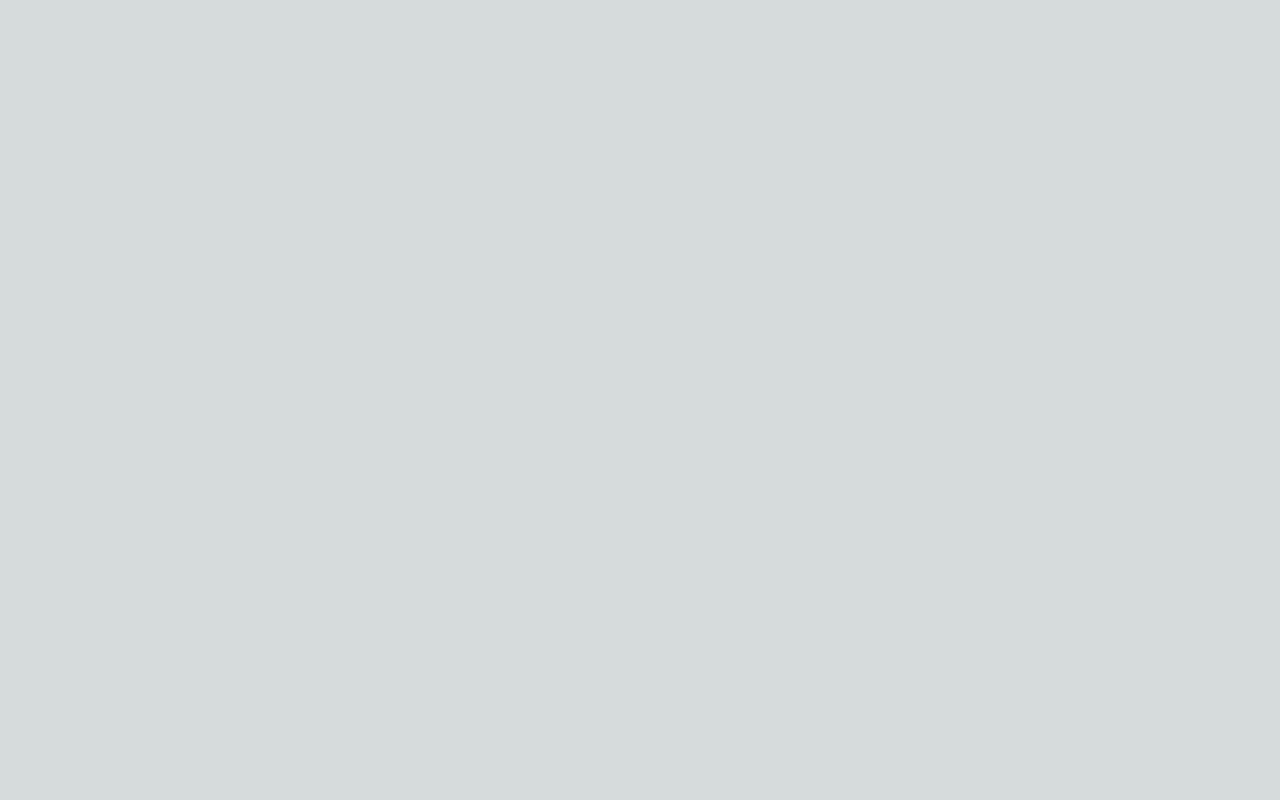
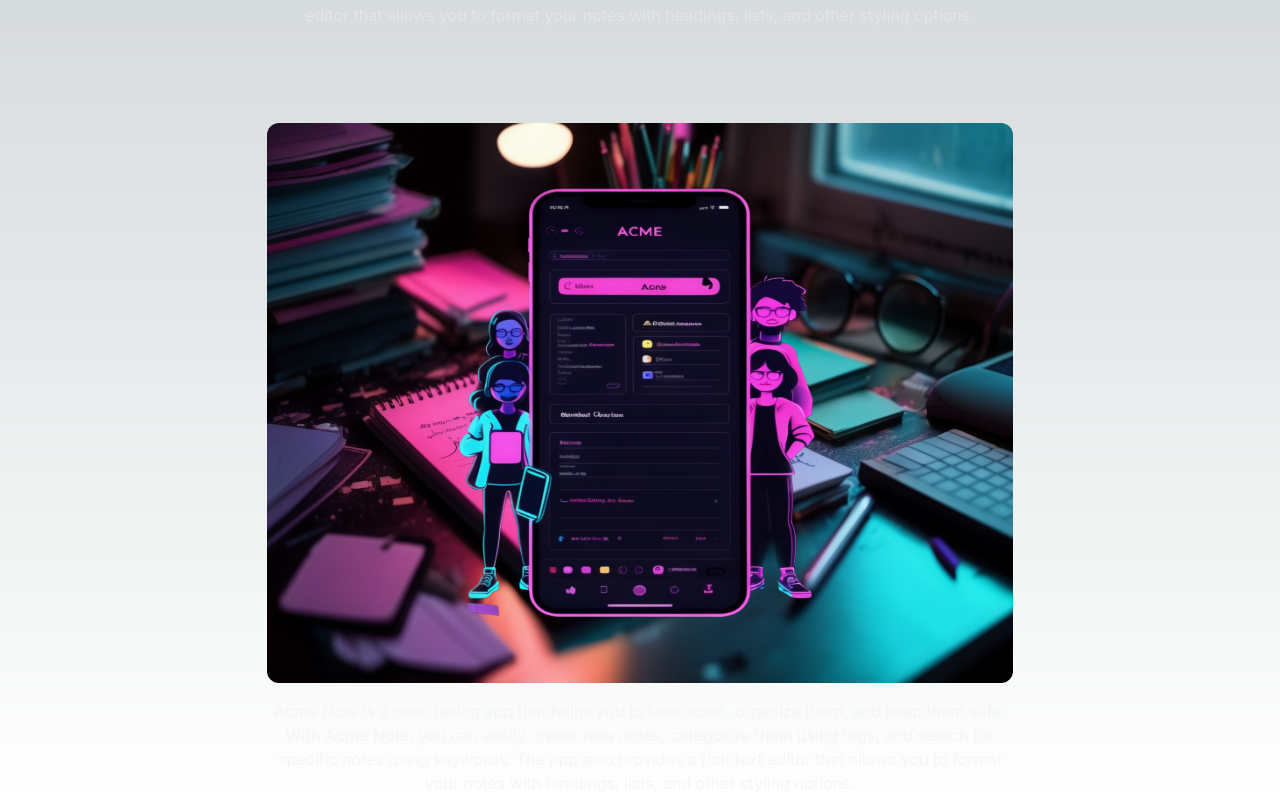
Before and after one commit to SSOURABH58/acme-note, a Next.js app: page / in a window 1280 px wide. Shown: the part 800-1600 px from the top of the page. Before the commit the page ends 800 px from the top, so only its background shows below. Built offline with nearby package versions, Linux system fonts and the light colour scheme.

Commit message:
got animation working

```diff
--- a/app/globals.css
+++ b/app/globals.css
@@ -31,7 +31,3 @@
     text-wrap: balance;
   }
 }
-
-.animateOnViewScroll {
-  animation-timeline: scroll();
-}
--- a/app/page.tsx
+++ b/app/page.tsx
@@ -10,7 +10,7 @@
 
 export default function Home() {
   return (
-    <main className="overflow-y-scroll relative h-screen   flex flex-1 min-h-screen flex-col bg-primBg items-center gap-14">
+    <main className="relative h-screen   flex flex-1 min-h-screen flex-col bg-primBg items-center gap-14">
       <div className="h-9" />
       <Header className={"sticky w-full z-50 top-0"} />
       <Intro />
--- a/components/Intro.tsx
+++ b/components/Intro.tsx
@@ -1,5 +1,5 @@
 import Image from "next/image";
-import React from "react";
+import React, { useRef } from "react";
 
 function Intro() {
   return (
--- a/components/Preview.tsx
+++ b/components/Preview.tsx
@@ -1,20 +1,40 @@
+"use client";
 import Image from "next/image";
 import React from "react";
+import { useRef } from "react";
+import { motion, useScroll } from "framer-motion";
 
 function Preview() {
+  const ref = useRef(null);
+  const { scrollYProgress } = useScroll({
+    target: ref,
+    offset: ["0 1", "1.1 1"],
+  });
   return (
     <div className="w-7/12 flex flex-col gap-4">
-      <div className="flex w-full aspect-video relative justify-center items-center mb-40">
+      <motion.div
+        ref={ref}
+        style={{
+          opacity: scrollYProgress,
+          scale: -scrollYProgress,
+        }}
+        className="flex w-full aspect-video relative justify-center items-center "
+      >
         <Image
           src="/images/notesBackgrund.png"
           fill
           alt=""
           className="rounded-xl "
         />
-        <div className="w-3/5 aspect-[4/5] relative">
+        <motion.div
+          style={{
+            scale: scrollYProgress,
+          }}
+          className="w-3/5 aspect-[4/5] relative"
+        >
           <Image src="/images/appSS.png" fill alt="" />
-        </div>
-      </div>
+        </motion.div>
+      </motion.div>
       <p className="text-textColorLite/50  text-[16px] text-center">
         Acme Note is a note-taking app that helps you to take notes, organize
         them, and keep them safe. With Acme Note, you can easily create new
```
